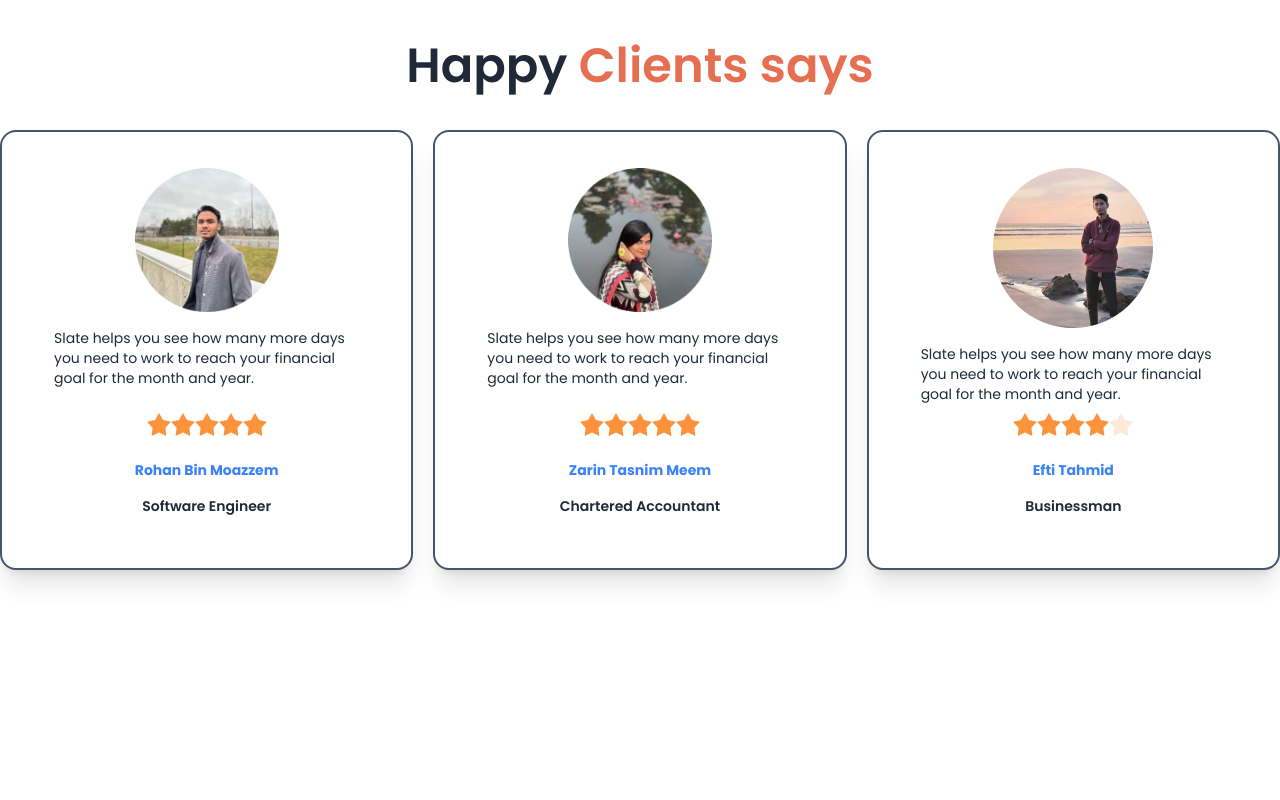
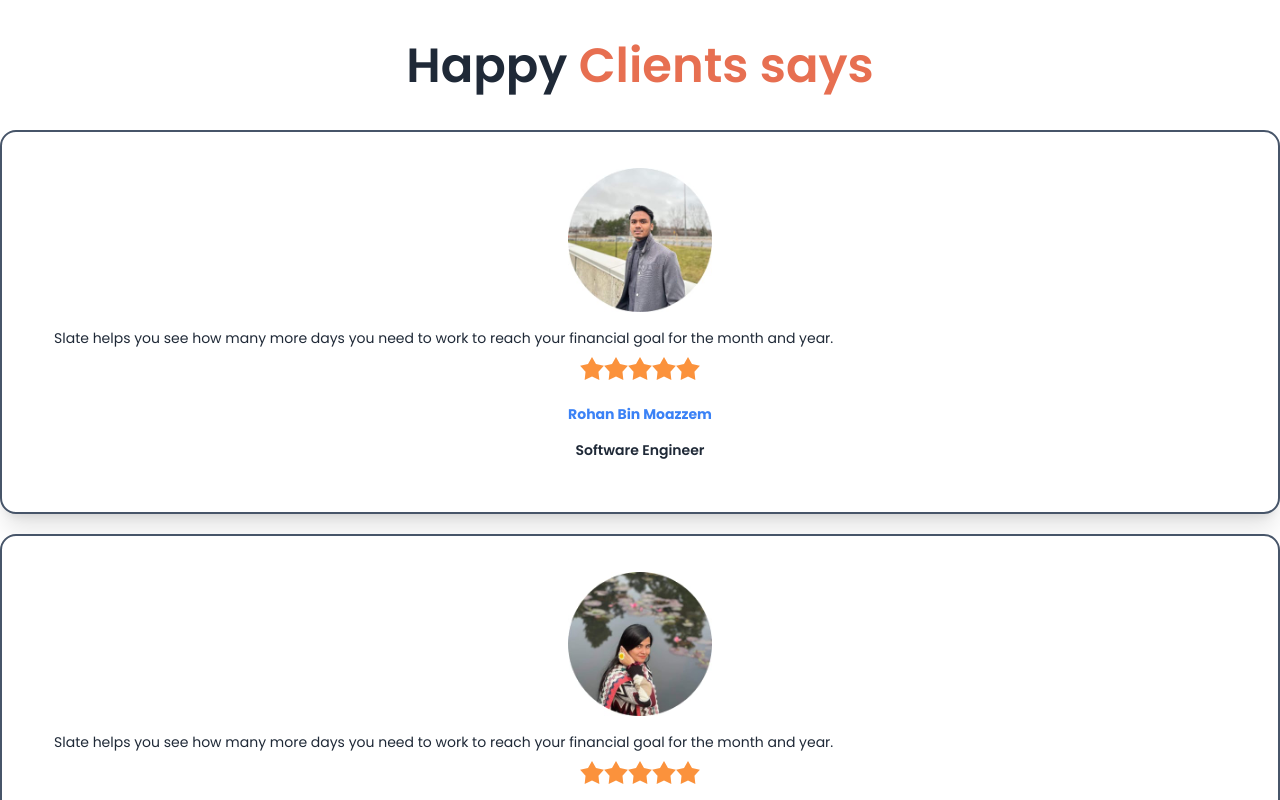
Before and after one commit to AmjadChowdhury/BIKERZONE-AmmarDOKAN, a plain HTML site: page index.html in a window 1280 px wide. Shown: the part 1320-2120 px from the top of the page. Before the commit the page ends 1986 px from the top, so only its background shows below. Drawn offline with nearby package versions, Linux system fonts and the light colour scheme.

Commit message:
error handle done

```diff
--- a/index.html
+++ b/index.html
@@ -196,7 +196,7 @@
       <section class="my-24">
         <h3 class="text-3xl lg:text-5xl font-semibold text-center mb-10">Happy <span class="text-bike-primary">Clients says</span></h3>
 
-        <div class="grid gap-5 grid-cols-3 md:grid-cols-2 lg:grid-cols-3">
+        <div class="grid gap-5 grid-cols-3 md:grid-cols-2 lg:grid-cols-1">
           <!-- first reveiew -->
           <div class="card card-compact bg-base-100 shadow-xl p-9 border-2 border-slate-600">
             <figure><img class="w-36" src="./images/rohan1.jpg" alt="Shoes" /></figure>
```
